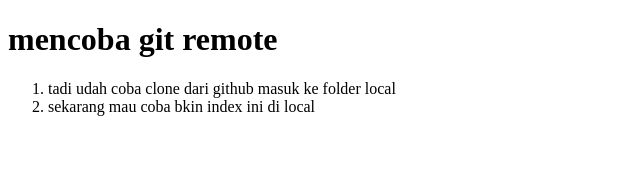
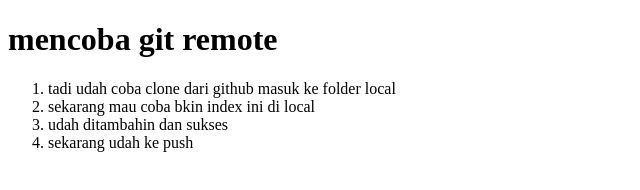
Before and after one commit to tiffanyti/gitRemote, a plain HTML site: page index.html in a window 1280 px wide. Shown: the whole page, without its empty margins (0-640 px from the left). Drawn offline with Linux system fonts and the light colour scheme.

Commit message:
nambahin paragraf

```diff
--- a/index.html
+++ b/index.html
@@ -9,6 +9,8 @@
 	<ol>
 		<li>tadi udah coba clone dari github masuk ke folder local</li>
 		<li>sekarang mau coba bkin index ini di local</li>
+		<li>udah ditambahin dan sukses</li>
+		<li>sekarang udah ke push</li>
 	</ol>
 </body>
 </html>
```
